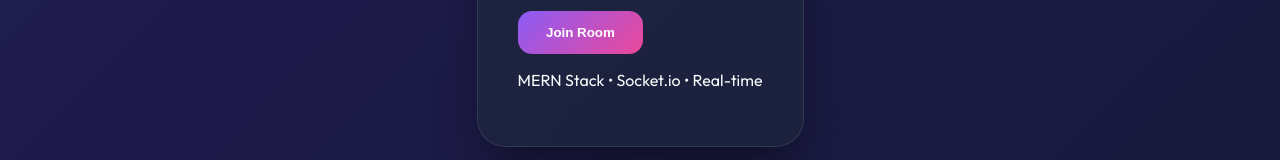
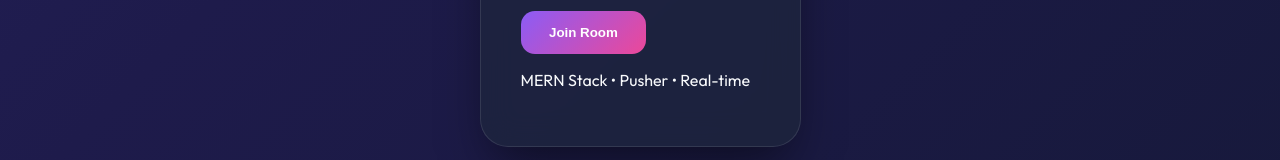
Before and after one commit to sadafiqbal91/Internship-Assignment-no-4, a React (Vite) app in the folder client/: page / in a window 1280 px wide. Shown: the part 470-630 px from the top of the page. Built offline with nearby package versions, Linux system fonts and the light colour scheme; no server answers.

Commit message:
Update-footer-text-to-Pusher

```diff
--- a/client/src/components/JoinChat.jsx
+++ b/client/src/components/JoinChat.jsx
@@ -50,7 +50,7 @@ function JoinChat({ username, setUsername, room, setRoom, joinRoom }) {
       </div>
 
       <p className="text-[10px] text-text-muted mt-2">
-        MERN Stack • Socket.io • Real-time
+        MERN Stack • Pusher • Real-time
       </p>
     </div>
   );
```
